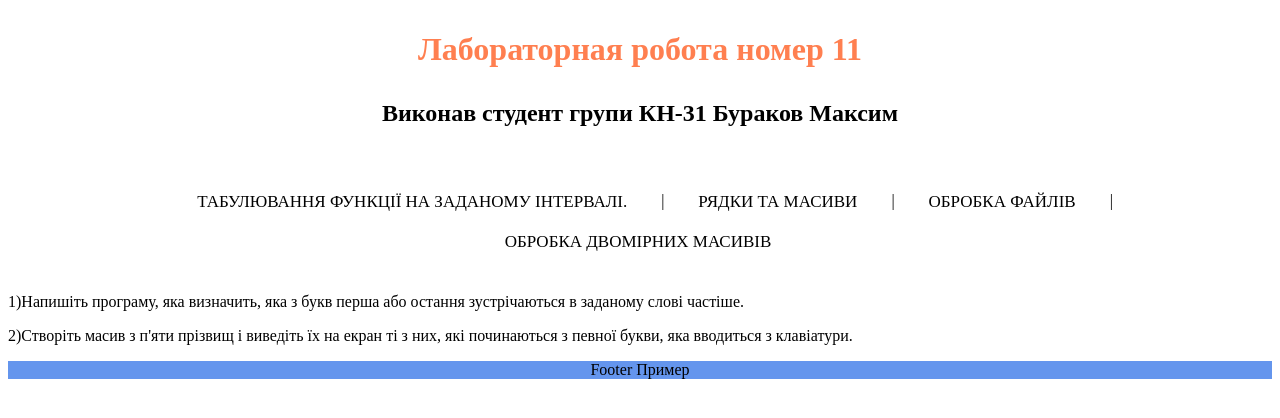
After one commit to xLonsv1r/web-course, a Flask app: template flaskLab 1/templates/OneDimArrays.html in a window 1280 px wide. The commit adds this page. Shown: the top 418 px of the page. Run offline with Flask 2, Linux system fonts and the light colour scheme; the template is opened without the code that fills it, so the values that code supplies are empty.

Commit message:
Upd tasks

```diff
--- a/flaskLab 1/server.py
+++ b/flaskLab 1/server.py
@@ -15,6 +15,19 @@ def login():
     else:
         return render_template("login.html")
 
+@app.route('/OneDimArrays', methods=["POST", "GET"])
+def OneDimArrays():
+    return render_template("OneDimArrays.html")
+
+@app.route('/TwoDimArrays', methods=["POST", "GET"])
+def TwoDimArrays():
+    return render_template("TwoDimArrays.html")
+
+@app.route('/Files', methods=["POST", "GET"])
+def Files():
+    return render_template("files.html")
+
+
 @app.route('/<usr>')
 def user(usr):
     return f"<h1>{usr}</h1>"
--- /dev/null
+++ b/flaskLab 1/templates/OneDimArrays.html
@@ -0,0 +1,9 @@
+{% extends "base.html" %}
+{% block title %}Index{% endblock %}
+
+{% block content %}
+<p>1)Напишіть програму, яка визначить, яка з букв перша або остання
+зустрічаються в заданому слові частіше.</p>
+<p>2)Створіть масив з п&#39;яти прізвищ і виведіть їх на екран ті з них, які починаються
+    з певної букви, яка вводиться з клавіатури.</p>
+{% endblock %}
--- a/flaskLab 1/templates/base.html
+++ b/flaskLab 1/templates/base.html
@@ -8,15 +8,15 @@
     <h1>Лабораторная робота номер 11</h1>
     <h2>Виконав студент групи КН-31 Бураков Максим</h2>
     <ul class="menu-main">
-        <li><a href="#">Табулювання функції на заданому інтервалі.</a></li>
-        <li><a href="#">Рядки та масиви</a></li>
-        <li><a href="#">Обробка файлів</a></li>
-        <li><a href="#">Обробка двомірних масивів</a></li>
+        <li><a href="{{ url_for('login') }}">Табулювання функції на заданому інтервалі.</a></li>
+        <li><a href="{{ url_for('OneDimArrays') }}">Рядки та масиви</a></li>
+        <li><a href="{{ url_for('Files') }}">Обробка файлів</a></li>
+        <li><a href="{{ url_for('TwoDimArrays') }}">Обробка двомірних масивів</a></li>
     </ul>
     {% block content %} {% endblock %}
     <footer>
         <div class="footer-example">
-            Пример
+           Footer Пример
         </div>
     </footer>
 </body>
--- /dev/null
+++ b/flaskLab 1/templates/files.html
@@ -0,0 +1,6 @@
+{% extends "base.html" %}
+{% block title %}Index{% endblock %}
+
+{% block content %}
+    Work with files
+{% endblock %}
--- a/flaskLab 1/templates/login.html
+++ b/flaskLab 1/templates/login.html
@@ -2,6 +2,10 @@
 {% block title %}Kogin page{% endblock %}
 
 {% block content %}
+    <p>
+        Написати на мові програмування python підпрограмму для табулювання
+        функції на заданому інтервалі.
+    </p>
     <form action="#" method="post">
         <p>Name: </p>
         <p> <input type="text" name="name"/></p>
```
Also changed, not shown: flaskLab 1/templates/TwoDimArrays.html (added, +9 -0 lines).
